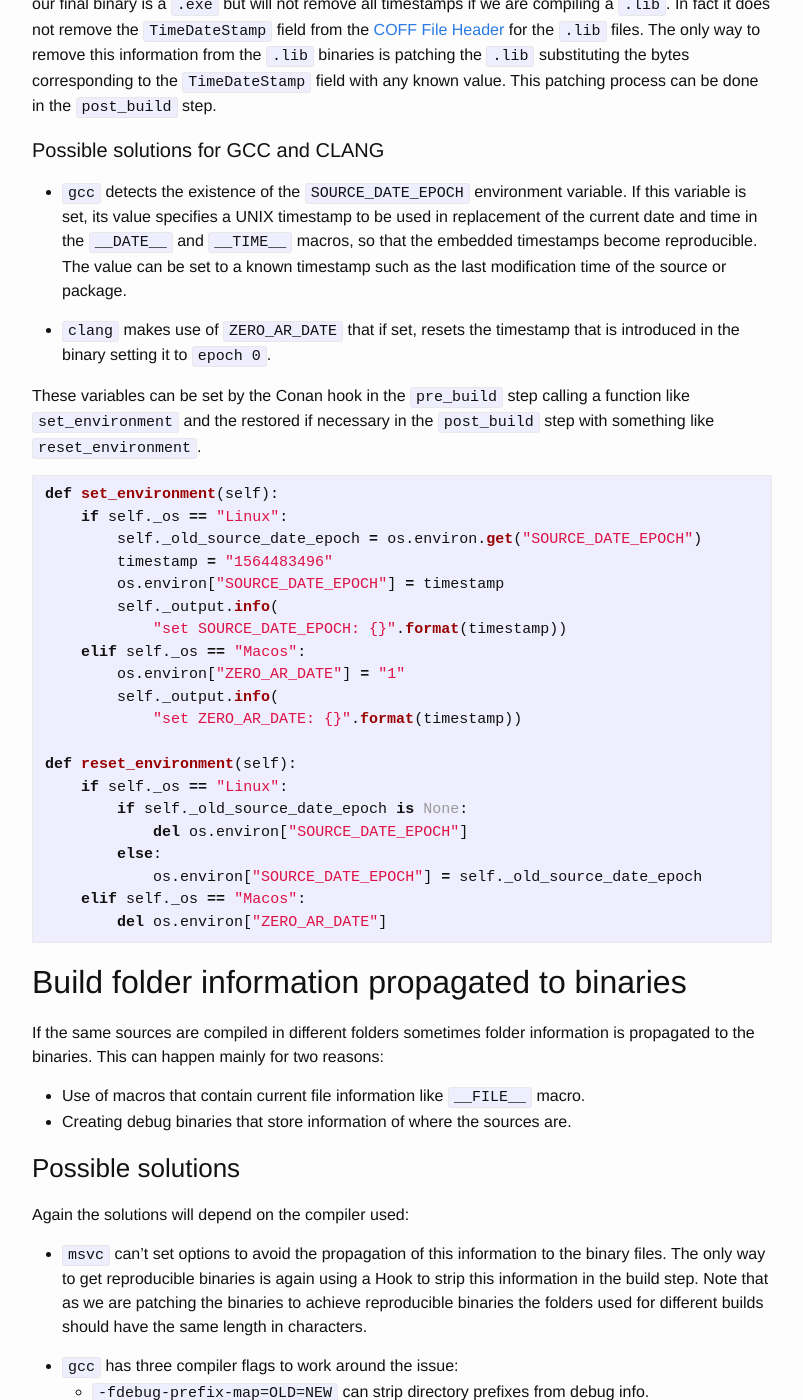
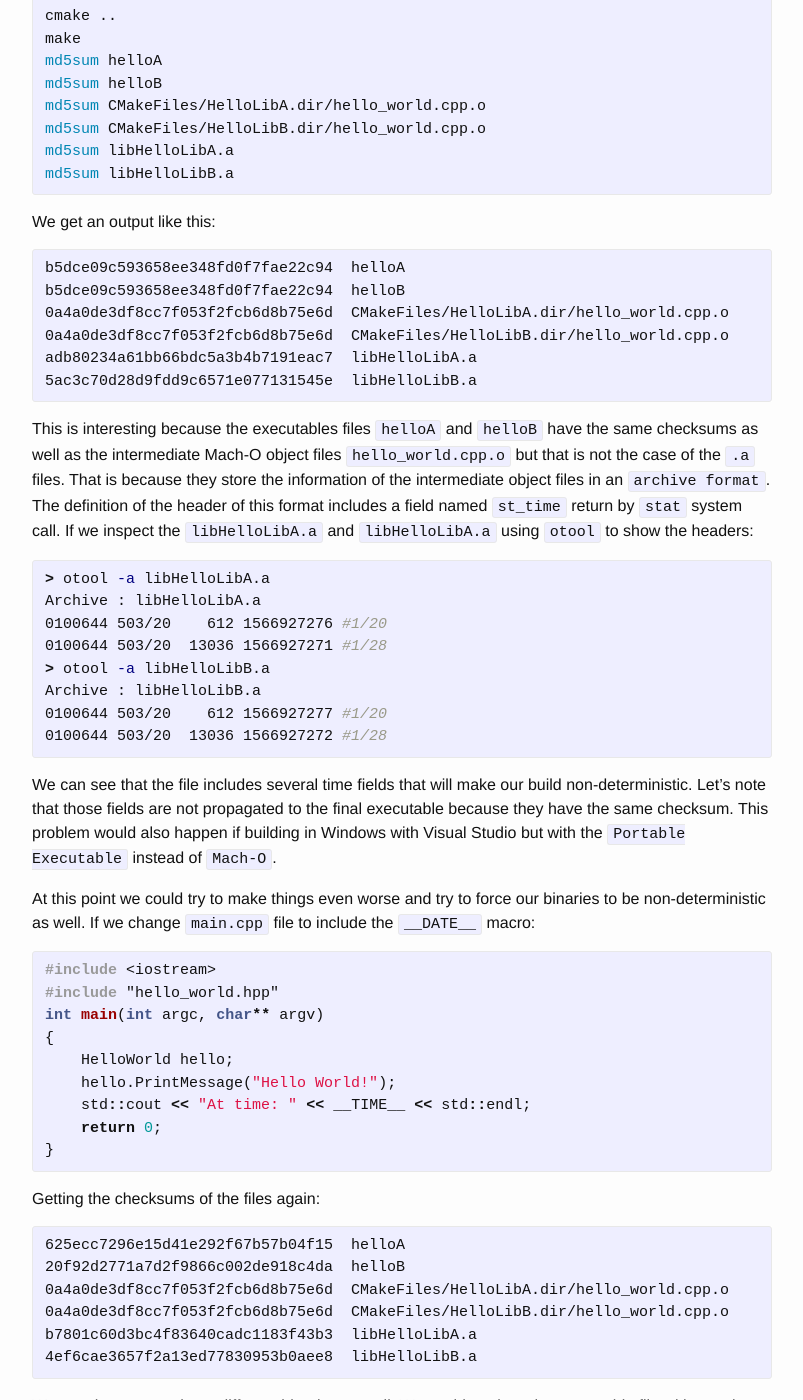
Before and after one commit to conan-io/conan-io.github.io, a Jekyll site: the page built from _posts/2019-08-27-Deterministic-builds-with-C-C++.markdown, in a window 1280 px wide and 1400 px high, scrolled down 2896 px. Shown: the whole window, without its empty margins (238-1041 px from the left). Built offline with Jekyll 4.4.1, drawn with Linux system fonts in a browser that asks for light colours; comment, search, counter and statistics services are not loaded; some of the changed text lies outside the part shown.

Commit message:
explanation of non-deterministic time

````diff
--- a/_posts/2019-08-27-Deterministic-builds-with-C-C++.markdown
+++ b/_posts/2019-08-27-Deterministic-builds-with-C-C++.markdown
@@ -78,6 +79,155 @@ make them not reproducible:
 - When the definition of the file format forces to store time information in the object files. This
   is the case of `Portable Executable` format in Windows and `Mach-O` in MacOs. In Linux `ELF` files
   do not encode any kind of timestamp.
+
+Let's put an example of where does this information end with a basic hello world project linking a
+static library in MacOs.
+
+```bash
+.
+├── CMakeLists.txt
+├── hello_world.cpp
+├── hello_world.hpp
+├── main.cpp
+└── run_build.sh
+```
+
+The library prints a message in the terminal:
+
+{% highlight cpp %}
+#include "hello_world.hpp"
+#include <iostream>
+void HelloWorld::PrintMessage(const std::string & message)
+{
+    std::cout << message << std::endl;
+}
+{% endhighlight %}
+
+And the application will use it to print a "Hello World!" message:
+
+{% highlight cpp %}
+#include <iostream>
+#include "hello_world.hpp"
+int main(int argc, char** argv)
+{
+    HelloWorld hello;
+    hello.PrintMessage("Hello World!");
+    return 0;
+}
+{% endhighlight %}
+
+We will use CMake to build the project:
+
+{% highlight cmake %}
+cmake_minimum_required(VERSION 3.0)
+project(HelloWorld)
+set(CMAKE_CXX_STANDARD 11)
+set(CMAKE_CXX_STANDARD_REQUIRED ON)
+add_library(HelloLibA hello_world.cpp)
+add_library(HelloLibB hello_world.cpp)
+add_executable(helloA main.cpp)
+add_executable(helloB main.cpp)
+target_link_libraries(helloA HelloLibA)
+target_link_libraries(helloB HelloLibB)
+{% endhighlight %}
+
+If we build the project and execute md5sum to show the checksums of the binaries:
+
+{% highlight bash %}
+mkdir build && cd build
+cmake ..
+make
+md5sum helloA
+md5sum helloB
+md5sum CMakeFiles/HelloLibA.dir/hello_world.cpp.o
+md5sum CMakeFiles/HelloLibB.dir/hello_world.cpp.o
+md5sum libHelloLibA.a
+md5sum libHelloLibB.a
+{% endhighlight %}
+
+We get an output like this:
+
+{% highlight bash %}
+b5dce09c593658ee348fd0f7fae22c94  helloA
+b5dce09c593658ee348fd0f7fae22c94  helloB
+0a4a0de3df8cc7f053f2fcb6d8b75e6d  CMakeFiles/HelloLibA.dir/hello_world.cpp.o
+0a4a0de3df8cc7f053f2fcb6d8b75e6d  CMakeFiles/HelloLibB.dir/hello_world.cpp.o
+adb80234a61bb66bdc5a3b4b7191eac7  libHelloLibA.a
+5ac3c70d28d9fdd9c6571e077131545e  libHelloLibB.a
+{% endhighlight %}
+
+This is interesting because the executables files `helloA` and `helloB` have the same checksums as well
+as the intermediate Mach-O object files `hello_world.cpp.o` but that is not the case of the `.a` files.
+That is because they store the information of the intermediate object files in an `archive format`. The
+definition of the header of this format includes a field named `st_time` return by `stat` system
+call. If we inspect the `libHelloLibA.a` and `libHelloLibA.a` using `otool` to show the headers:
+
+{% highlight bash %}
+> otool -a libHelloLibA.a
+Archive : libHelloLibA.a
+0100644 503/20    612 1566927276 #1/20
+0100644 503/20  13036 1566927271 #1/28
+> otool -a libHelloLibB.a
+Archive : libHelloLibB.a
+0100644 503/20    612 1566927277 #1/20
+0100644 503/20  13036 1566927272 #1/28
+{% endhighlight %}
+
+We can see that the file includes several time fields that will make our build non-deterministic.
+Let's note that those fields are not propagated to the final executable because they have the same
+checksum. This problem would also happen if building in Windows with Visual Studio but with the
+`Portable Executable` instead of `Mach-O`.
+
+At this point we could try to make things even worse and try to force our binaries to be non-deterministic as well. If we change `main.cpp` file to include the `__DATE__` macro:
+
+{% highlight cpp %}
+#include <iostream>
+#include "hello_world.hpp"
+int main(int argc, char** argv)
+{
+    HelloWorld hello;
+    hello.PrintMessage("Hello World!");
+    std::cout << "At time: " << __TIME__ << std::endl;
+    return 0;
+}
+{% endhighlight %}
+
+Getting the checksums of the files again:
+
+{% highlight bash %}
+625ecc7296e15d41e292f67b57b04f15  helloA
+20f92d2771a7d2f9866c002de918c4da  helloB
+0a4a0de3df8cc7f053f2fcb6d8b75e6d  CMakeFiles/HelloLibA.dir/hello_world.cpp.o
+0a4a0de3df8cc7f053f2fcb6d8b75e6d  CMakeFiles/HelloLibB.dir/hello_world.cpp.o
+b7801c60d3bc4f83640cadc1183f43b3  libHelloLibA.a
+4ef6cae3657f2a13ed77830953b0aee8  libHelloLibB.a
+{% endhighlight %}
+
+We see that now we have different binaries as well. We could analyze the executable file with a tool
+such as [diffoscope](https://diffoscope.org/) that shows us the difference between the two binaries:
+
+{% highlight bash %}
+> diffoscope libHelloLibA.a libHelloLibB.a
+--- helloA
++++ helloB
+├── otool -arch x86_64 -tdvV {}
+│┄ Code for architecture x86_64
+│ @@ -16,15 +16,15 @@
+│  00000001000018da	jmp	0x1000018df
+│  00000001000018df	leaq	-0x30(%rbp), %rdi
+│  00000001000018e3	callq	0x100002d54 ## symbol stub for: __ZNSt3__112basic_stringIcNS_11char_traitsIcEENS_9allocatorIcEEED1Ev
+│  00000001000018e8	movq	0x1721(%rip), %rdi ## literal pool symbol address: __ZNSt3__14coutE
+│  00000001000018ef	leaq	0x162f(%rip), %rsi ## literal pool for: "At time: "
+│  00000001000018f6	callq	0x100002d8a ## symbol stub for: __ZNSt3__1lsINS_11char_traitsIcEEEERNS_13basic_ostreamIcT_EES6_PKc
+│  00000001000018fb	movq	%rax, %rdi
+│ -00000001000018fe	leaq	0x162a(%rip), %rsi ## literal pool for: "19:40:47"
+│ +00000001000018fe	leaq	0x162a(%rip), %rsi ## literal pool for: "19:40:48"
+│  0000000100001905	callq	0x100002d8a ## symbol stub for: __ZNSt3__1lsINS_11char_traitsIcEEEERNS_13basic_ostreamIcT_EES6_PKc
+│  000000010000190a	movq	%rax, %rdi
+│  000000010000190d	leaq	__ZNSt3__1L4endlIcNS_11char_traitsIcEEEERNS_13basic_ostreamIT_T0_EES7_(%rip), %rsi #
+{% endhighlight %}
+
+That shows that the `__TIME__` information was inserted in the binary making it non-deterministic. Let's see what we could do to avoid this problem.
 
 #### Possible solutions for Microsoft Visual Studio
 
````
Also changed, not shown: other parts of _posts/2019-08-27-Deterministic-builds-with-C-C++.markdown (+5 -4 lines).
